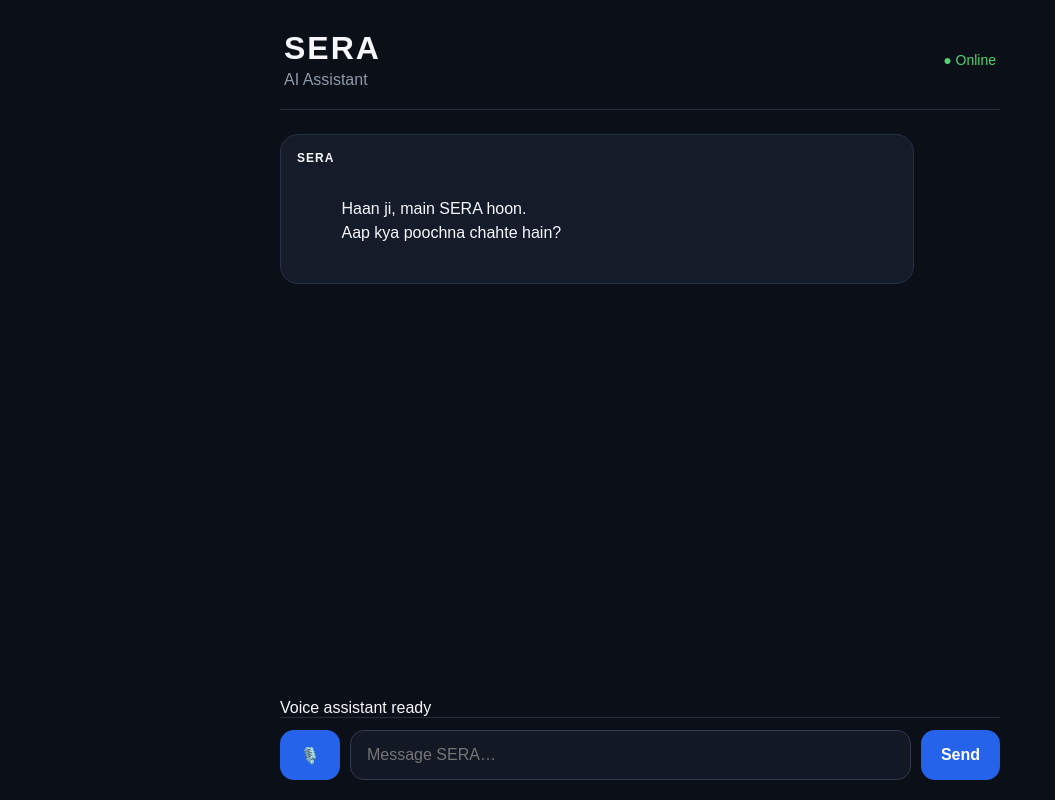
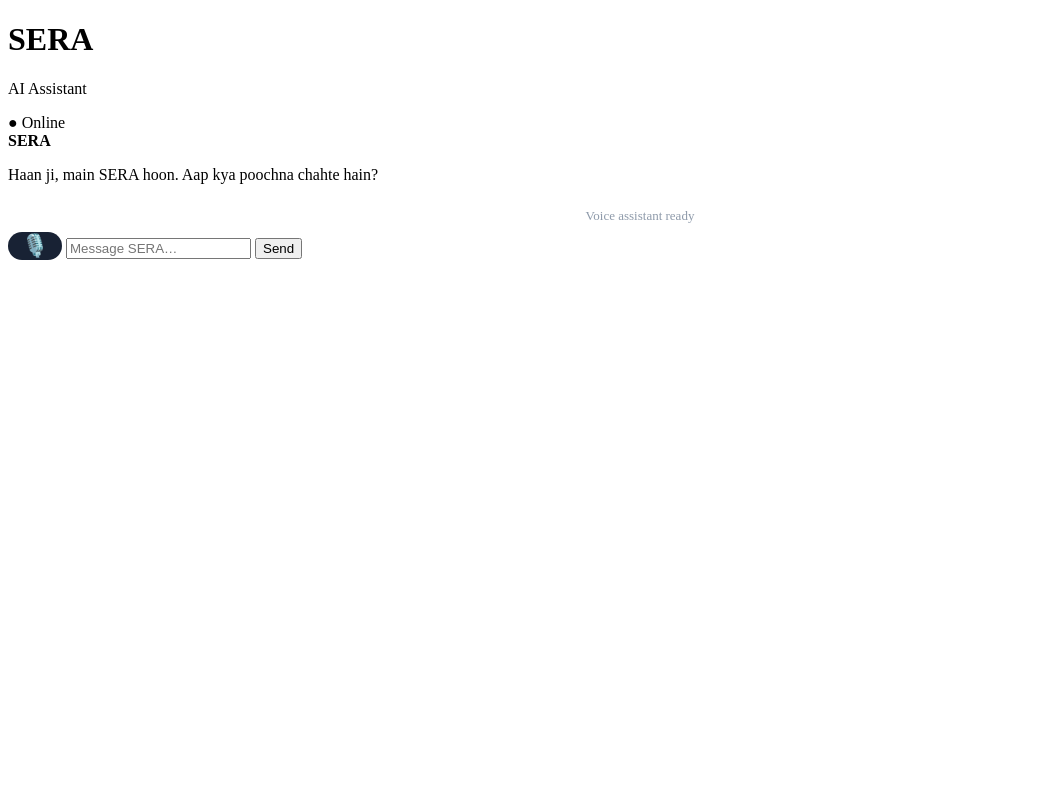
Before and after one commit to pankaj2312n-oss/Sera-backend, a website: page public/index.html in a window 1280 px wide. Shown: the whole page, without its empty margins (0-1055 px from the left). Drawn offline with Linux system fonts and the light colour scheme.

Commit message:
Update style.css

```diff
--- a/public/style.css
+++ b/public/style.css
@@ -1,137 +1,21 @@
-* {
-  box-sizing: border-box;
-}
-
-body {
-  margin: 0;
-  font-family: Arial, sans-serif;
-  background: #0b0f17;
-  color: #f5f7fb;
-}
-
-.app {
-  width: 100%;
-  max-width: 760px;
-  min-height: 100vh;
-  margin: 0 auto;
-  display: flex;
-  flex-direction: column;
-  padding: 20px;
-}
-
-.header {
-  display: flex;
-  align-items: center;
-  justify-content: space-between;
-  padding: 10px 4px 20px;
-  border-bottom: 1px solid #252d3a;
-}
-
-.header h1 {
-  margin: 0;
-  font-size: 32px;
-  letter-spacing: 2px;
-}
-
-.header p {
-  margin: 4px 0 0;
-  color: #8e9aaa;
-}
-
-.status {
-  color: #52d273;
-  font-size: 14px;
-}
-
-.chat {
-  flex: 1;
-  padding: 24px 0;
-  overflow-y: auto;
-}
-
-.msg {
-  max-width: 88%;
-  margin-bottom: 18px;
-  padding: 14px 16px;
-  border-radius: 18px;
-  line-height: 1.5;
-}
-
-.msg b {
-  display: block;
-  margin-bottom: 6px;
-  font-size: 12px;
-  letter-spacing: 1px;
-}
-
-.msg p {
-  margin: 0;
-  white-space: pre-wrap;
-}
-
-.msg.sera {
-  background: #151c29;
-  border: 1px solid #273246;
-  margin-right: auto;
-}
-
-.msg.user {
-  background: #24344d;
-  margin-left: auto;
-}
-
-.composer {
-  display: flex;
-  gap: 10px;
-  padding-top: 12px;
-  border-top: 1px solid #252d3a;
-}
-
-#input {
-  flex: 1;
-  min-width: 0;
-  padding: 15px 16px;
-  border: 1px solid #303b4d;
-  border-radius: 14px;
-  outline: none;
-  background: #121824;
-  color: #fff;
-  font-size: 16px;
-}
-
-#input:focus {
-  border-color: #5b8cff;
-}
-
-.composer button {
+.voice-button {
+  width: 54px;
+  min-width: 54px;
   border: 0;
   border-radius: 14px;
-  padding: 0 20px;
-  background: #2563eb;
+  background: #182234;
   color: white;
-  font-size: 16px;
-  font-weight: 600;
+  font-size: 22px;
   cursor: pointer;
 }
 
-.composer button:disabled {
+.voice-button:disabled {
   opacity: 0.5;
 }
 
-@media (max-width: 600px) {
-  .app {
-    padding: 14px;
-  }
-
-  .header h1 {
-    font-size: 28px;
-  }
-
-  .msg {
-    max-width: 94%;
-  }
-
-  .composer button {
-    padding: 0 16px;
-  }
+.voice-status {
+  text-align: center;
+  color: #8e9aaa;
+  font-size: 13px;
+  padding: 8px 0;
 }
```
